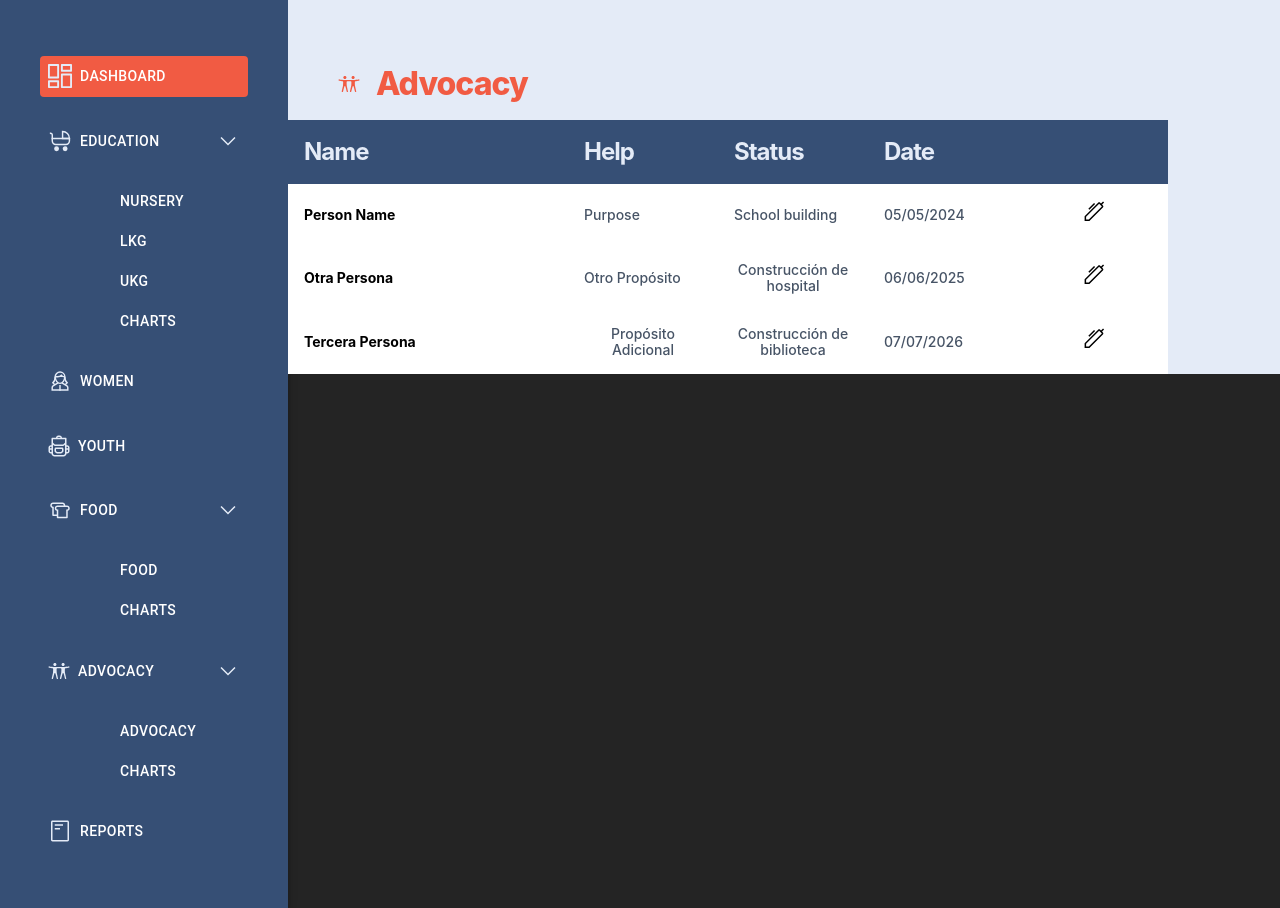
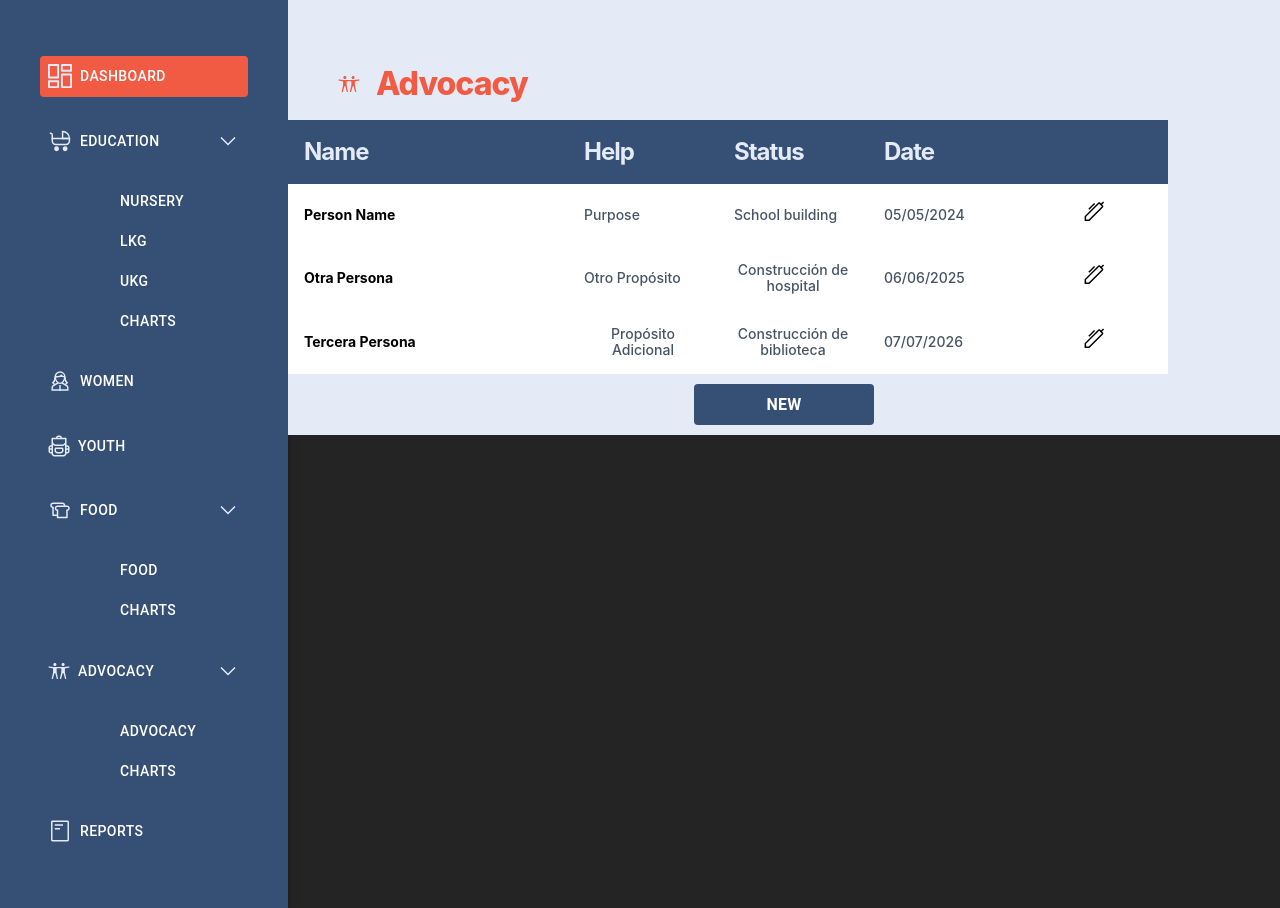
Before and after one commit to NotMija/DesafioONGapp, a React (Vite) app: page /advocacy in a window 1280 px wide. Built offline with nearby package versions, Linux system fonts and the light colour scheme.

Commit message:
"penWhite (button edit)"

```diff
--- a/src/components/Button/Button.jsx
+++ b/src/components/Button/Button.jsx
@@ -25,7 +25,7 @@ const variants = {
     },
 }
 
-export const Button = ({ string, variant = 'primary', onClick }) => {
+export const Button = ({ string, variant = 'primary', onClick, iconUrl = '' }) => {
     const [currentVariant, setCurrentVariant] = useState(variant);
     const variantStyle = variants[currentVariant];
 
@@ -58,6 +58,7 @@ export const Button = ({ string, variant = 'primary', onClick }) => {
                 ...variantStyle,
             }}>
             {string}
+            {iconUrl && <img src={iconUrl} />}
         </ButtonMaterialUI>
     );
 }
@@ -79,3 +80,11 @@ export const Button = ({ string, variant = 'primary', onClick }) => {
 // font-weight: 700;
 // line-height: normal;
 // letter-spacing: 0.15px;
+
+// /* Buttons/Buttons */
+// font-family: Manrope;
+// font-size: 16px;
+// font-style: normal;
+// font-weight: 700;
+// line-height: normal;
+// letter-spacing: 0.15px;
--- a/src/components/NurseryComponents/NurseryCard.jsx
+++ b/src/components/NurseryComponents/NurseryCard.jsx
@@ -16,13 +16,14 @@ export const NurseryCard = ({ }) => {
                             <p style={{ fontSize: '14px', fontStyle: 'normal', fontWeight: '700', lineHeight: '16px' }} > students </p>
                         </div>
                     </div>
+
                     <div>
                         {/* Grafica */}
                     </div>
 
                     <div style={{ display: 'flex', flexDirection: 'column', justifyContent: 'space-around' }}>
                         <Button string='Attendance'/>
-                        <Button string='Edit'/>
+                        <Button string='Edit' iconUrl='src/images/icon/penWhite.svg'/>
                     </div>
                 </CardContent>
             </Card>
--- a/src/screens/Advocacy.jsx
+++ b/src/screens/Advocacy.jsx
@@ -1,11 +1,17 @@
+import { Button } from "../components/Button/Button";
 import { TableAdvocacy } from "../components/Tables/TableAdvocacy";
 import { TextH2 } from "../components/Text/TextH2";
 
 export const Advocacy = () => {
     return (
-        <div style={{width: '100%', height: '100%', backgroundColor: '#E4EBF7'}}>
+        <div style={{ width: '100%', height: '100%', backgroundColor: '#E4EBF7' }}>
             <TextH2 iconUrl='src/images/icon/AdvocacyOrange.svg' name='Advocacy' />
             <TableAdvocacy />
+            <div style={{ display: 'flex', justifyContent: 'center', alignItems: 'center' }}>
+                <div style={{ width: '200px', padding: '10px'}}>
+                    <Button string='New' />
+                </div>
+            </div>
         </div>
     );
 }
```
Also changed, not shown: src/images/icon/penWhite.svg (added).
